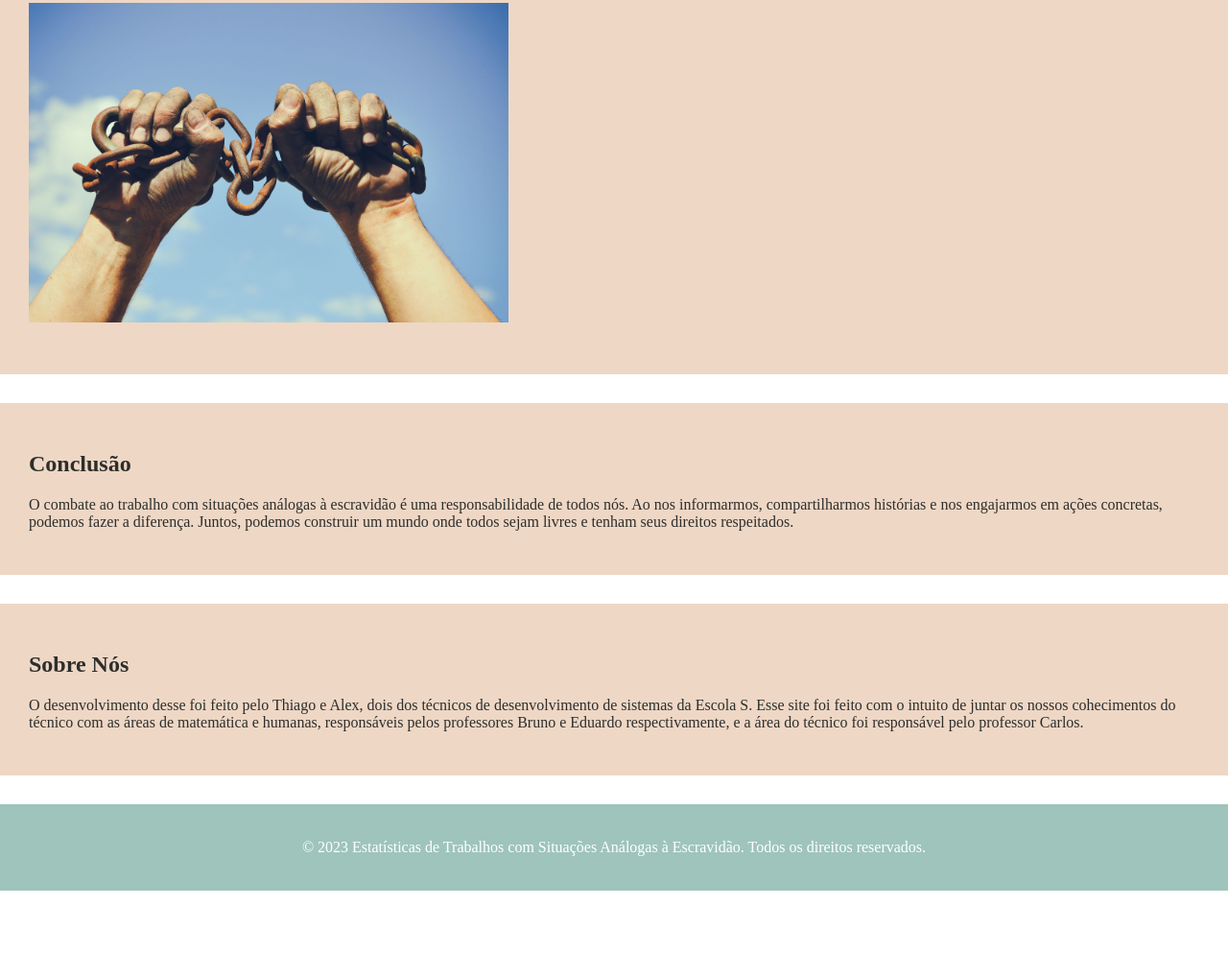
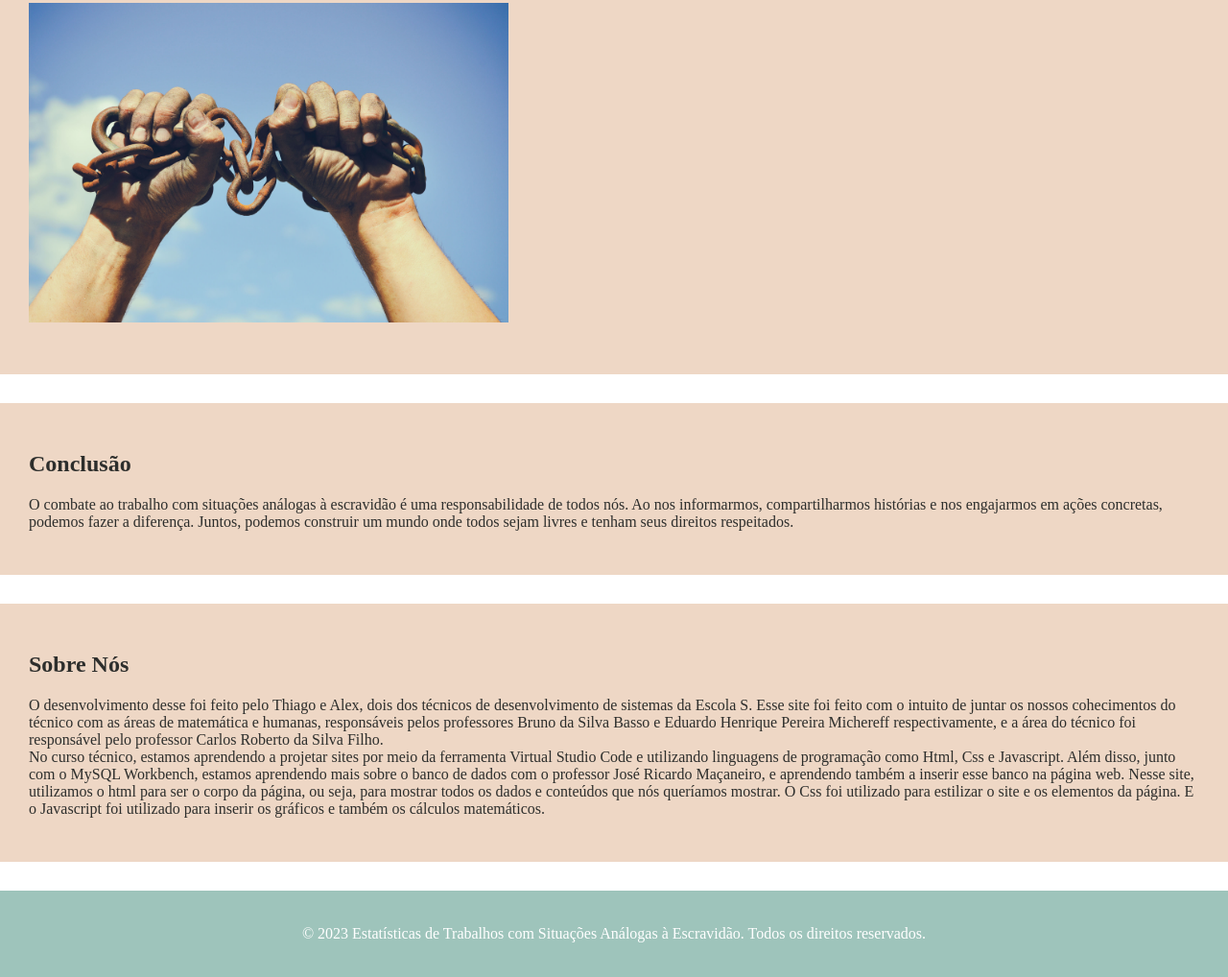
Before and after one commit to AlexBlaskoski1/Trabalho_Escravo, a plain HTML site: page index.html in a window 1280 px wide. Shown: the part 3667-4685 px from the top of the page at 96% size. Before the commit the page ends 4595 px from the top, so only its background shows below. Drawn offline with nearby package versions, Linux system fonts and the light colour scheme; a script that the page names is missing.

Commit message:
sobre atualizado

```diff
--- a/index.html
+++ b/index.html
@@ -183,8 +183,14 @@
       <p>
         O desenvolvimento desse foi feito pelo Thiago e Alex, dois dos técnicos de desenvolvimento
         de sistemas da Escola S. Esse site foi feito com o intuito de juntar os nossos cohecimentos
-        do técnico com as áreas de matemática e humanas, responsáveis pelos professores Bruno e Eduardo
-        respectivamente, e a área do técnico foi responsável pelo professor Carlos.
+        do técnico com as áreas de matemática e humanas, responsáveis pelos professores Bruno da Silva Basso e Eduardo Henrique Pereira Michereff
+        respectivamente, e a área do técnico foi responsável pelo professor Carlos Roberto da Silva Filho. <br>
+        No curso técnico, estamos aprendendo a projetar sites por meio da ferramenta Virtual Studio Code e utilizando linguagens de programação
+        como Html, Css e Javascript. Além disso, junto com o MySQL Workbench, estamos aprendendo mais sobre o banco de dados com o professor
+        José Ricardo Maçaneiro, e aprendendo também a inserir esse banco na página web. Nesse site, utilizamos o html para ser o corpo da página, ou seja,
+        para mostrar todos os dados e conteúdos que nós queríamos mostrar. O Css foi utilizado para estilizar o site e os elementos da página.
+        E o Javascript foi utilizado para inserir os gráficos e também os cálculos matemáticos.
+
 
       </p>
     </section>
```
